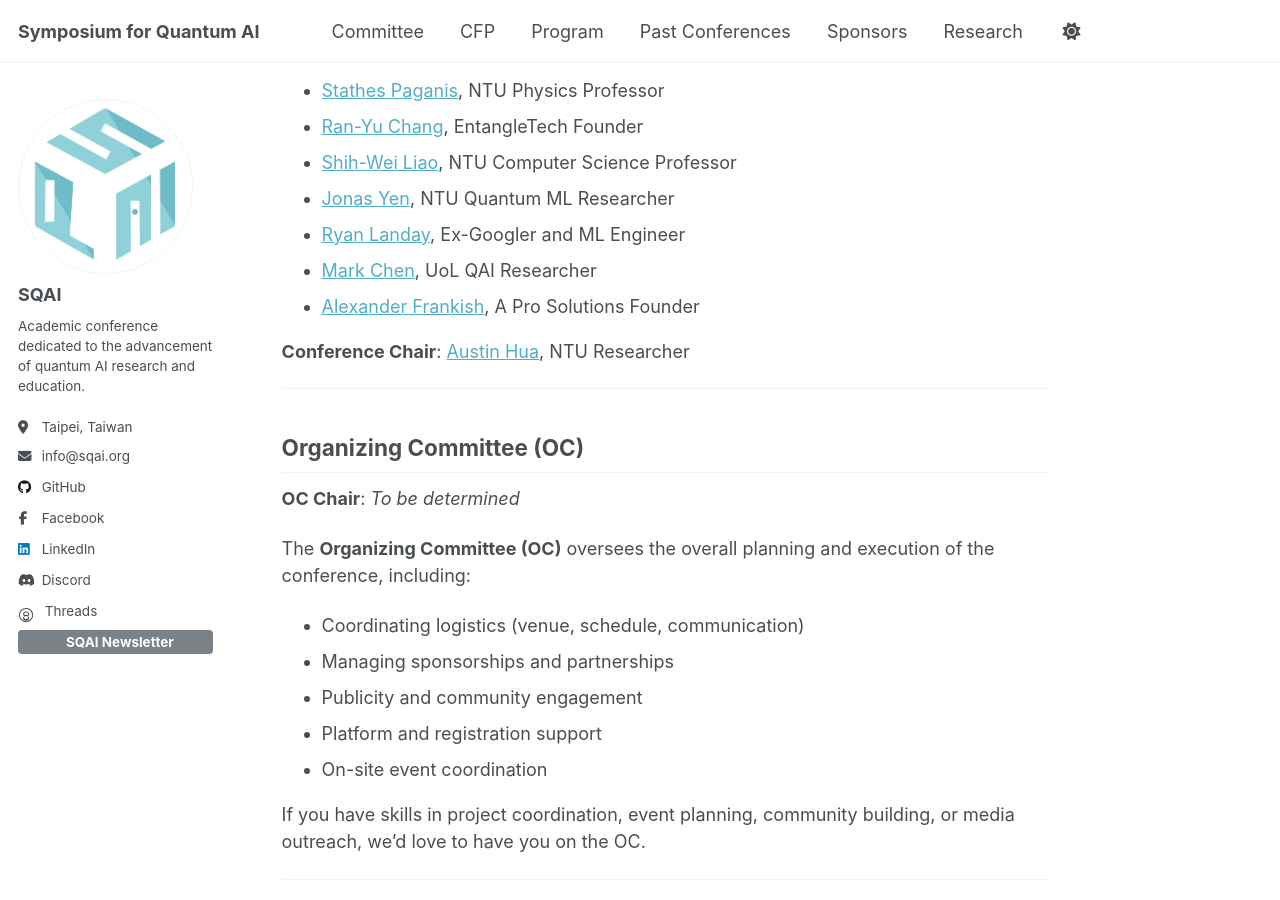
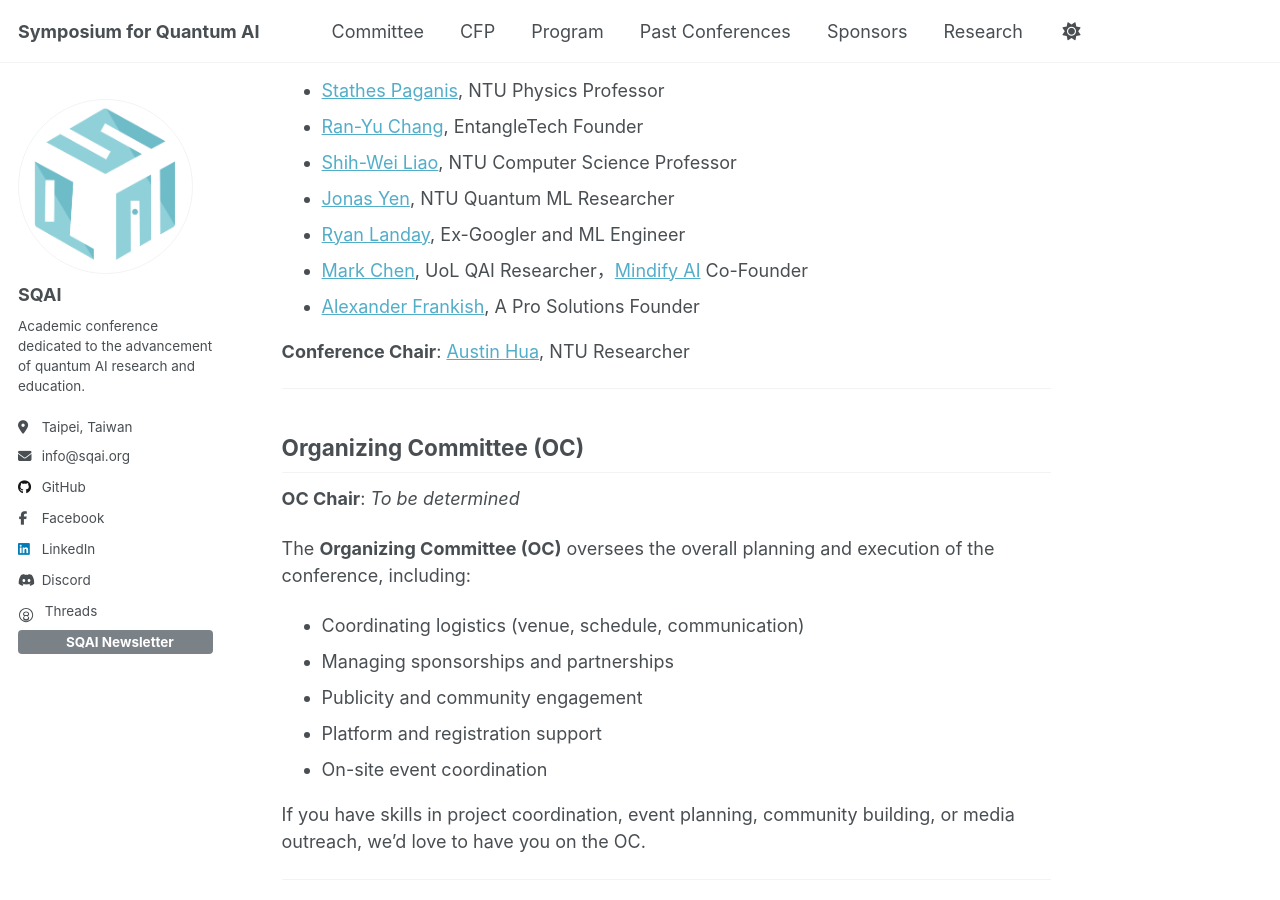
Before and after one commit to danielqnow/QuantumIntelligenceSociety.github.io, a Jekyll site: the page built from _pages/committee.md, in a window 1280 px wide and 900 px high, scrolled down 697 px. Built offline with Jekyll 4.4.1, drawn with Linux system fonts in a browser that asks for light colours; comment, search, counter and statistics services are not loaded.

```diff
--- a/_pages/committee.md
+++ b/_pages/committee.md
@@ -15,7 +15,7 @@ The success of the **Symposium for Quantum AI (SQAI)** depends on the dedication
 - [Shih-Wei Liao](https://ieeexplore.ieee.org/author/37086846354), NTU Computer Science Professor
 - [Jonas Yen](https://www.facebook.com/profile.php?id=100001078614941), NTU Quantum ML Researcher
 - [Ryan Landay](https://www.linkedin.com/in/rlanday/), Ex-Googler and ML Engineer
-- [Mark Chen](https://www.linkedin.com/in/mark-chen-next/), UoL QAI Researcher
+- [Mark Chen](https://www.linkedin.com/in/mark-chen-next/), UoL QAI Researcher，[Mindify AI](https://www.mindifyai.dev/) Co-Founder
 - [Alexander Frankish](https://www.linkedin.com/in/alexander-frankish/), A Pro Solutions Founder
 
 **Conference Chair**: [Austin Hua](https://www.linkedin.com/in/austin-hua/), NTU Researcher
```
